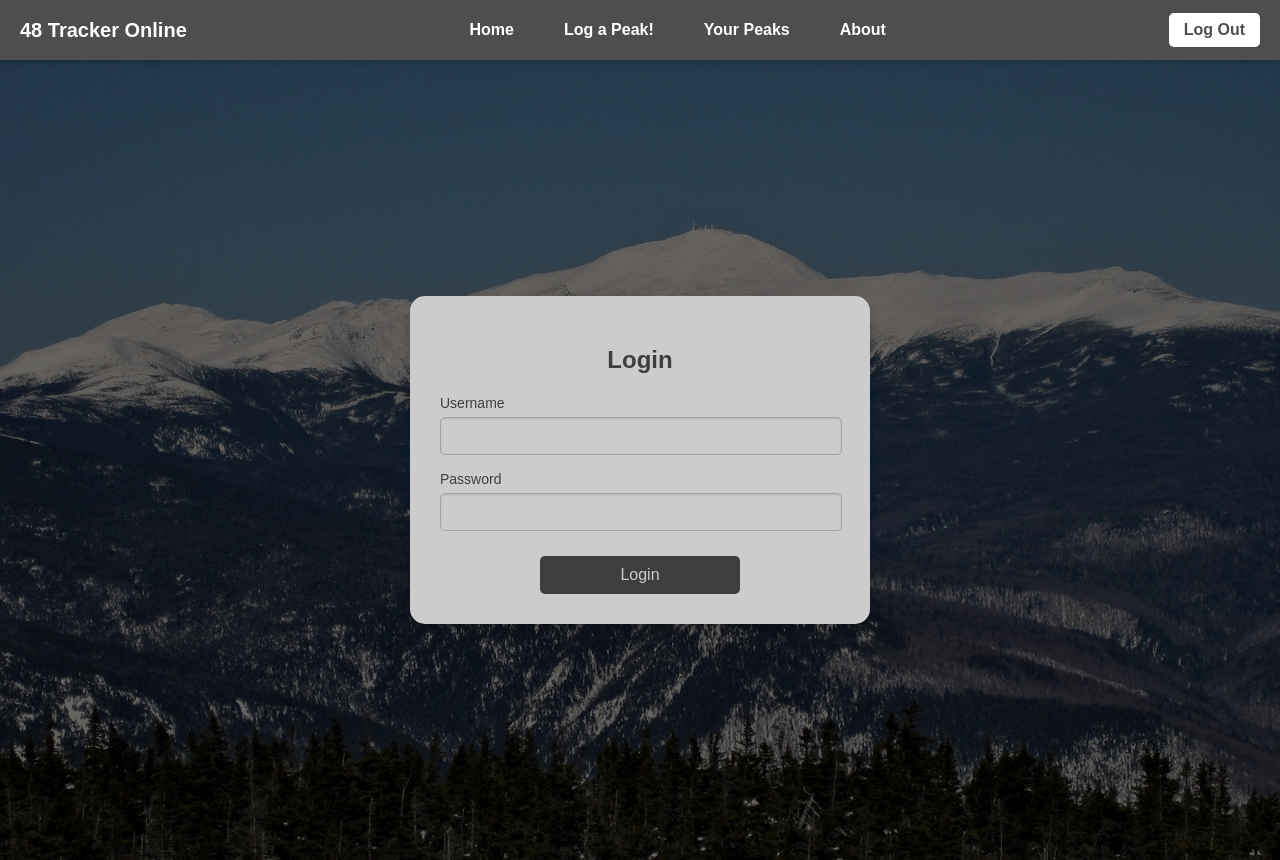
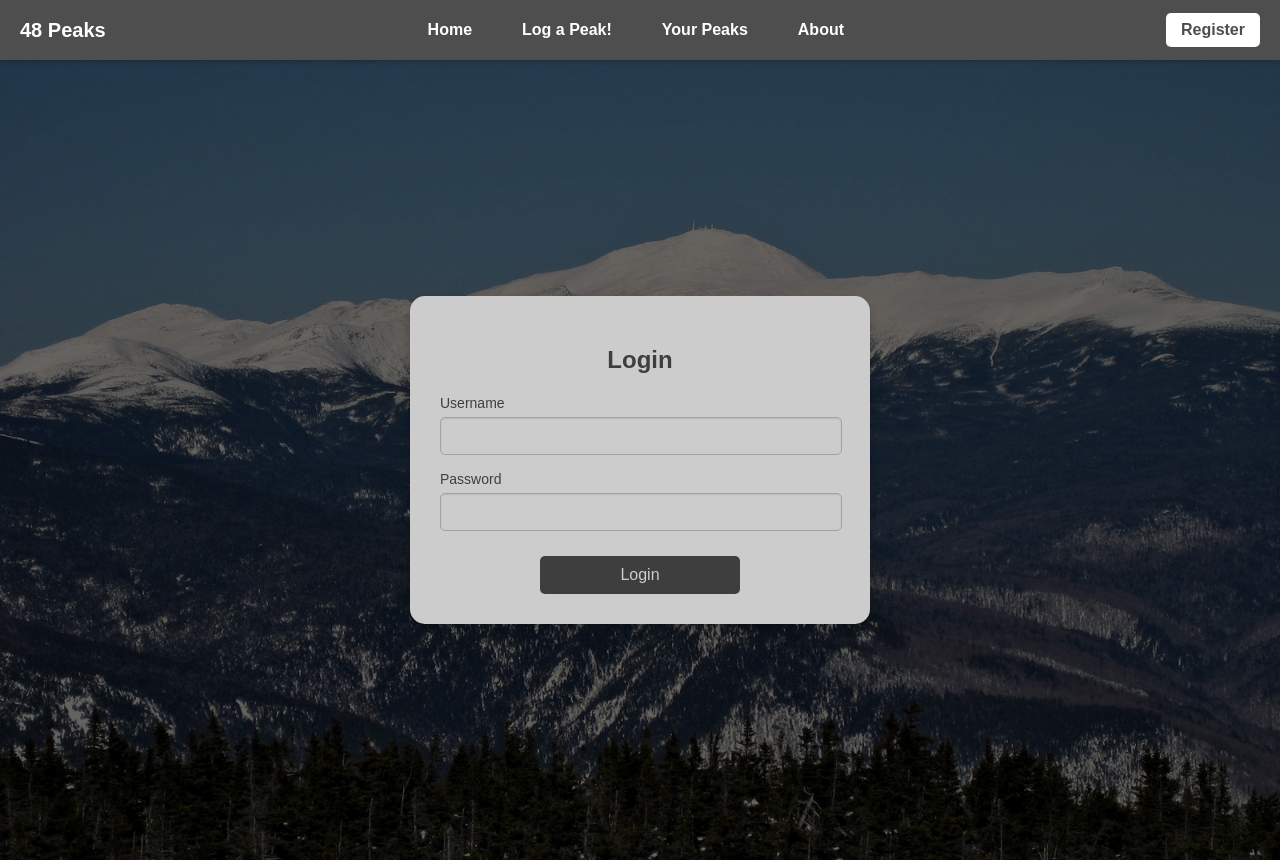
Before and after one commit to nmarinaccio/48Peaks, a Flask app: page /login in a window 1280 px wide. Run offline with Flask 3, Linux system fonts and the light colour scheme.

Commit message:
Updates to layout and login

```diff
--- a/app.py
+++ b/app.py
@@ -21,7 +21,7 @@ def after_request(response):
 
 @app.route('/')
 def home():
-    return render_template("home.html")
+    return render_template("home.html", logged_in=True)
 
 
 @app.route('/login', methods=["GET", "POST"])
@@ -30,7 +30,7 @@ def login():
     session.clear()
 
     if request.method == "GET":
-        return render_template("login.html")
+        return render_template("login.html", logged_in=False)
 
 if __name__ == "__main__":
     app.run(debug=True)
--- a/templates/layout.html
+++ b/templates/layout.html
@@ -8,14 +8,18 @@
     <body>
         <!-- Navigation Bar -->
         <div class="navigation-bar">
-            <div class="logo">48 Tracker Online</div>
+            <div class="logo">48 Peaks</div>
             <div class="nav-links">
                 <a href="#">Home</a>
                 <a href="#">Log a Peak!</a>
                 <a href="#">Your Peaks</a>
                 <a href="#">About</a>
             </div>
-            <button class="cta-button">Log Out</button>
+            {% if logged_in %}
+                <button class="cta-button">Log Out</button>
+            {% else %}
+                <button class="cta-button">Register</button>
+            {% endif %}
         </div>
 
         <!-- Dynamic Content -->
```
